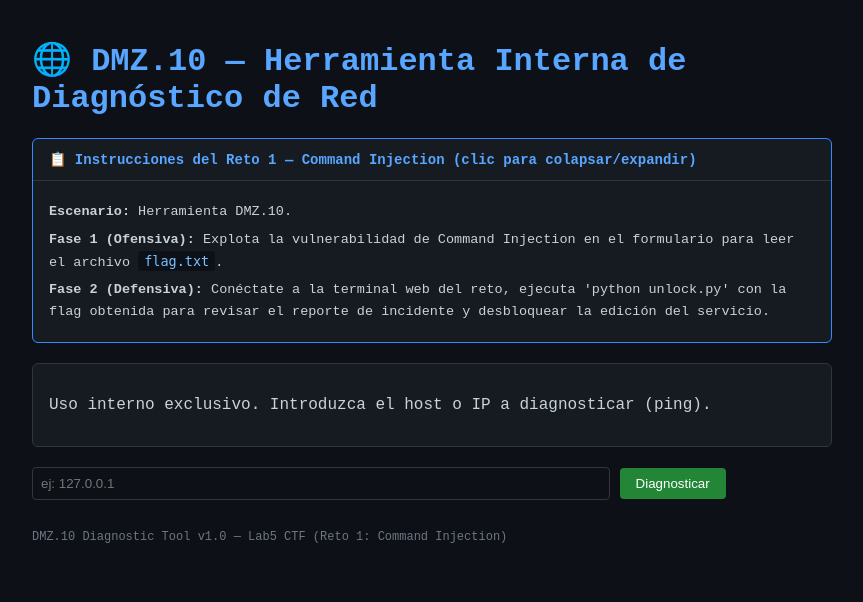
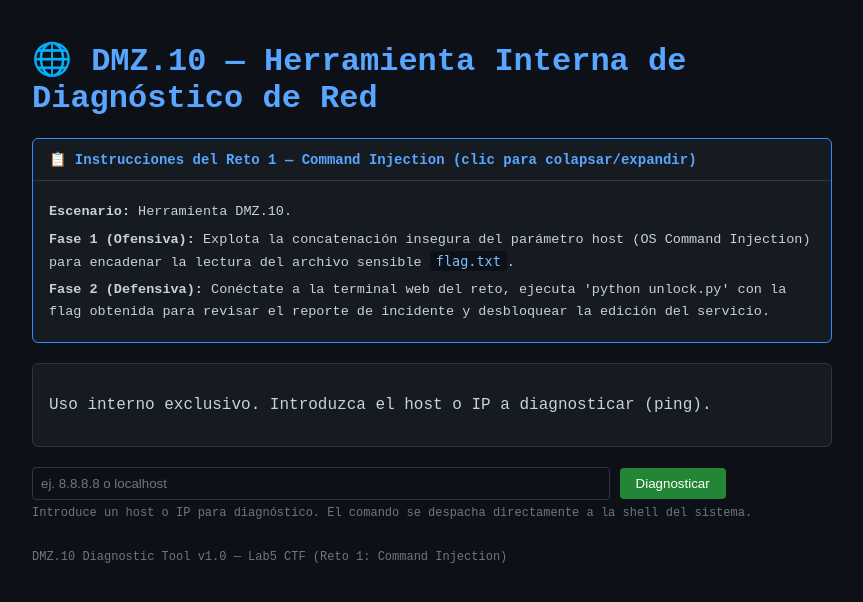
Before and after one commit to AngieGuti/lab5-ctf, a Flask app: page / in a window 1280 px wide. Shown: the top 602 px of the page, without its empty margins (208-1071 px from the left). Run offline with Flask 3, Linux system fonts and the light colour scheme.

Commit message:
Cambios para usabilidad reto 1

```diff
--- a/challenge1-injection/app.clean/app.py
+++ b/challenge1-injection/app.clean/app.py
@@ -51,7 +51,7 @@ def diagnostic():
         return render_template("index.html", output=None, host=None)
 
     # --- INICIO BLOQUE VULNERABLE -------------------------------------
-    output = os.popen("ping -c 1 " + host).read()
+    output = os.popen("ping -c 1 -W 1 " + host).read()
 
     # =========================================================================
     # [TODO DEFENSA]: SELECCIÓN DE ESTRATEGIA DE MITIGACIÓN
--- a/challenge1-injection/app/app.py
+++ b/challenge1-injection/app/app.py
@@ -51,7 +51,7 @@ def diagnostic():
         return render_template("index.html", output=None, host=None)
 
     # --- INICIO BLOQUE VULNERABLE -------------------------------------
-    output = os.popen("ping -c 1 " + host).read()
+    output = os.popen("ping -c 1 -W 1 " + host).read()
 
     # =========================================================================
     # [TODO DEFENSA]: SELECCIÓN DE ESTRATEGIA DE MITIGACIÓN
--- a/challenge1-injection/app/templates/index.html
+++ b/challenge1-injection/app/templates/index.html
@@ -46,6 +46,12 @@
             border: 1px solid #30363d;
         }
         .footer { color: #6e7681; font-size: 12px; margin-top: 30px; }
+        .form-text.text-muted {
+            display: block;
+            color: #6e7681;
+            font-size: 12px;
+            margin-top: 6px;
+        }
 
         .info-banner {
             background: #161b22;
@@ -80,7 +86,7 @@
         <summary>📋 Instrucciones del Reto 1 — Command Injection (clic para colapsar/expandir)</summary>
         <div class="info-banner-body">
             <p><strong>Escenario:</strong> Herramienta DMZ.10.</p>
-            <p><strong>Fase 1 (Ofensiva):</strong> Explota la vulnerabilidad de Command Injection en el formulario para leer el archivo <code>flag.txt</code>.</p>
+            <p><strong>Fase 1 (Ofensiva):</strong> Explota la concatenación insegura del parámetro host (OS Command Injection) para encadenar la lectura del archivo sensible <code>flag.txt</code>.</p>
             <p><strong>Fase 2 (Defensiva):</strong> Conéctate a la terminal web del reto, ejecuta 'python unlock.py' con la flag obtenida para revisar el reporte de incidente y desbloquear la edición del servicio.</p>
         </div>
     </details>
@@ -89,8 +95,10 @@
         <p>Uso interno exclusivo. Introduzca el host o IP a diagnosticar (ping).</p>
     </div>
     <form method="POST" action="/diagnostic">
-        <input type="text" name="host" placeholder="ej: 127.0.0.1" value="{{ host or '' }}">
+        <input type="text" name="host" placeholder="ej. 8.8.8.8 o localhost" value="{{ host or '' }}">
         <button type="submit">Diagnosticar</button>
+        <br>
+        <small class="form-text text-muted">Introduce un host o IP para diagnóstico. El comando se despacha directamente a la shell del sistema.</small>
     </form>
 
     {% if output is not none %}
```
